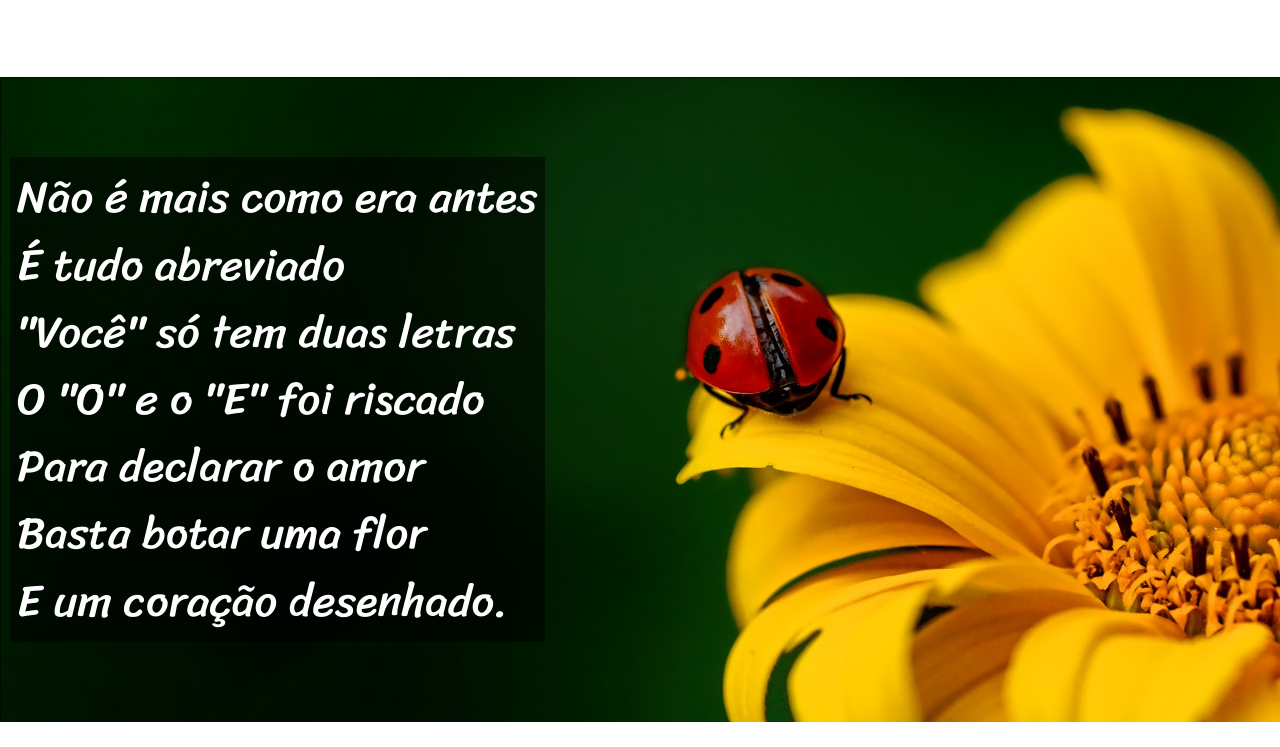
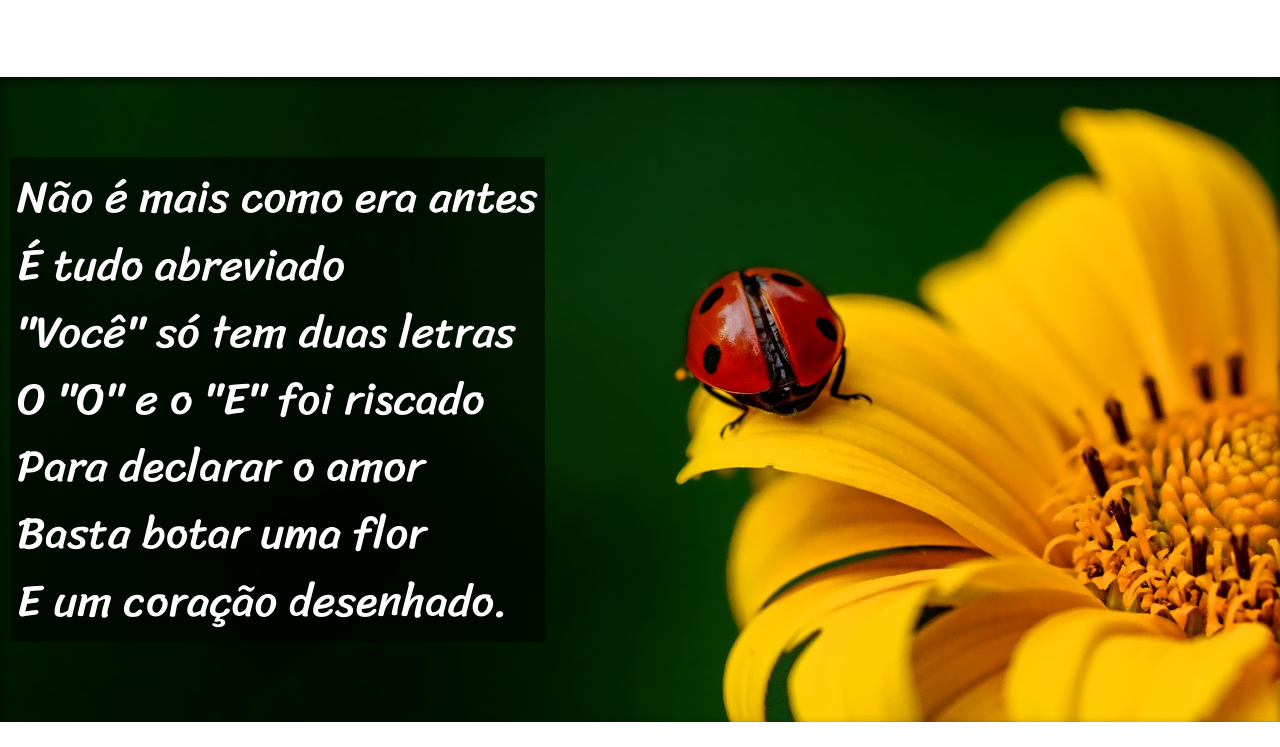
Before and after one commit to Hoso4rakida/Aula-HtmlCss, a plain HTML site: page projetoCordel/index.html in a window 1280 px wide. Shown: the part 813-1560 px from the top of the page. Drawn offline with Linux system fonts and the light colour scheme.

Commit message:
Update style.css

```diff
--- a/projetoCordel/style.css
+++ b/projetoCordel/style.css
@@ -82,7 +82,7 @@ a:hover{
  }
 
 .image{
-    box-shadow: inset 1px 1px 1px rgba(0, 0, 0, 0.548);
+    box-shadow: inset 1px 4px 10px rgba(0, 0, 0, 0.548);
     background-position: right center;
     background-size: cover;
     background-attachment: fixed;
```
